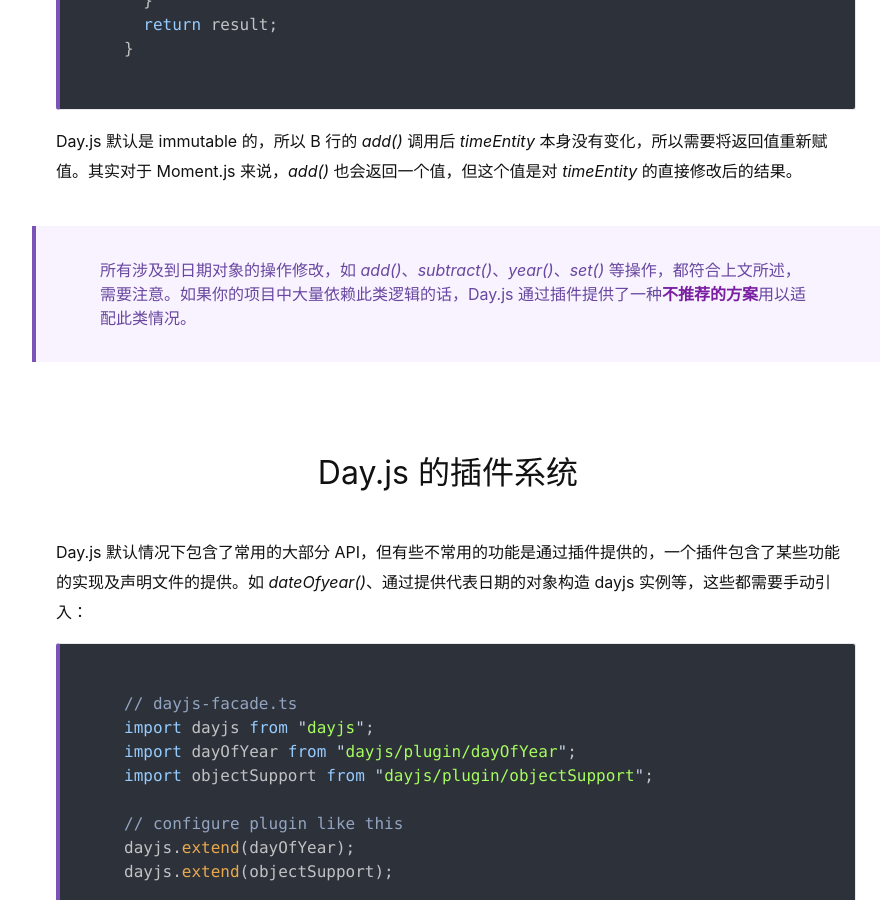
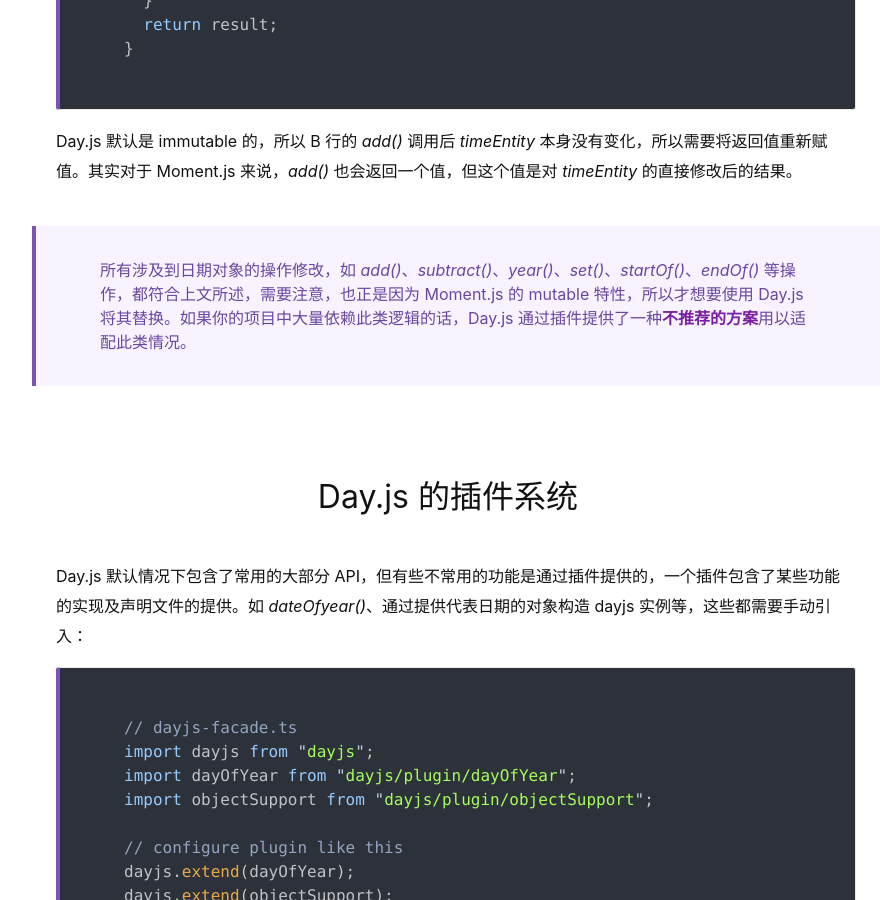
Before and after one commit to liuwenzhuang/liuwenzhuang.github.io, a Jekyll site: the page built from _posts/2021-10-20-differences-between-dayjs-moment.md, in a window 1280 px wide and 900 px high, scrolled down 1837 px. Shown: the whole window, without its empty margins (184-1071 px from the left). Built offline with Jekyll 4.4.1, drawn with Linux system fonts in a browser that asks for light colours; our own code applies the rules of GitHub Pages for plain Markdown files.

Commit message:
chore: add comment

```diff
--- a/_posts/2021-10-20-differences-between-dayjs-moment.md
+++ b/_posts/2021-10-20-differences-between-dayjs-moment.md
@@ -60,7 +60,7 @@
 
 Day.js 默认是 immutable 的，所以 B 行的 _add()_ 调用后 _timeEntity_ 本身没有变化，所以需要将返回值重新赋值。其实对于 Moment.js 来说，_add()_ 也会返回一个值，但这个值是对 _timeEntity_ 的直接修改后的结果。
 
-> 所有涉及到日期对象的操作修改，如 _add()_、_subtract()_、_year()_、_set()_ 等操作，都符合上文所述，需要注意。如果你的项目中大量依赖此类逻辑的话，Day.js 通过插件提供了一种**[不推荐的方案][dayjs-mutable]**用以适配此类情况。
+> 所有涉及到日期对象的操作修改，如 _add()_、_subtract()_、_year()_、_set()_、_startOf()_、_endOf()_ 等操作，都符合上文所述，需要注意，也正是因为 Moment.js 的 mutable 特性，所以才想要使用 Day.js 将其替换。如果你的项目中大量依赖此类逻辑的话，Day.js 通过插件提供了一种**[不推荐的方案][dayjs-mutable]**用以适配此类情况。
 
 ## Day.js 的插件系统
 
```
